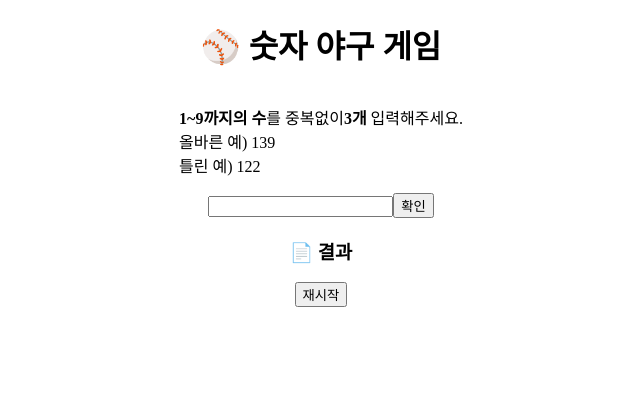
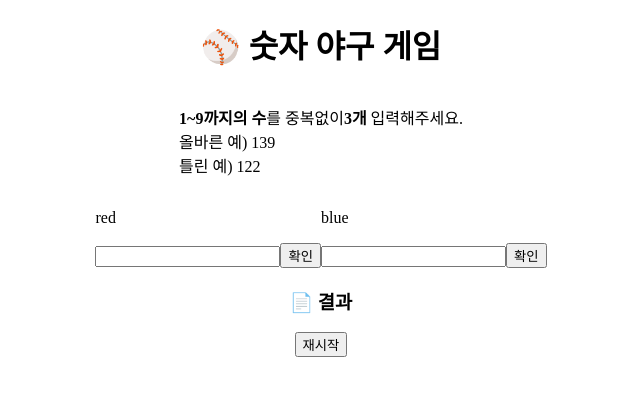
Before and after one commit to sohwakhaeng-fe/numberBaseball, a React (Vite) app: page / in a window 1280 px wide. Shown: the top 396 px of the page, without its empty margins (319-959 px from the left). Built offline with nearby package versions, Linux system fonts and the light colour scheme.

Commit message:
feat: 페어 프로그래밍 기능 구현 1

```diff
--- a/src/App.jsx
+++ b/src/App.jsx
@@ -1,24 +1,29 @@
 import { useState } from "react";
 import "./App.css";
+import PlayerForm from "./components/PlayerForm";
+
+ // 1. 2명의 플레이어가 함께 한다.
+  // 2. 서로 랜덤의 숫자를 지정한다.
+  // 3. 한 턴에 한번 숫자를 입력할 수 있다.
+  // 4. 먼저 맞추는 쪽이 승리한다.
+  // 5. 만약 먼저 시작한 쪽이 정답을 맞추면 상대방한테도 기회가 주어지고, 상대방도 맞추면 무승부
 
 function App() {
 
   const [number, setNumber] = useState("");
 
+  const [isNext, setIsNext] = useState(false);
+
+  const [numbers, setNumbers] = useState([
+    [],[]
+  ]);
+
+  // [],[] : 첫 번째[]: 맞춰야하는값 배열, 두번째 [] : input에서 맞춰지는 값 배열
+  // numbers[1][0] => red가 맞춰야 하는 값
+  // numbers[0][0] => blue가 맞춰야 하는 값
+
   const [resultList, setResultList] = useState([])
-  // 번호 생성
-  const createNumber = () => {
-    let numberArr = []
-    while (numberArr.length < 3) {
-      const num = Math.floor(Math.random() * 9 + 1)
-      if (!numberArr.includes(num)){
-        numberArr.push(num)
-      }
-    }
-    return numberArr.join("")
-  }
 
-  const [randomNumber, setRandomNumber] = useState(createNumber())
   // 결과 텍스트 변환
   const resultToText = (result) => {
     let resultText = ""
@@ -57,22 +62,44 @@ function App() {
   // 재시작
   const reset = () => {
     setNumber("");
-    setRandomNumber(createNumber())
     setResultList([])
   }
-  // 숫자 맞추기
-  const handleSubmit = e => {
-    e.preventDefault()
-    if (!checkValue(number)) return
+
+  const handleSubmit = (player, $event) => {
+      $event.preventDefault()
+      const value = $event.target[0].value;
+      if (!checkValue(value)) return
+
+      // 정답 입력하는 거
+      const index = player === 'red' ? 0 : 1
+
+      if (numbers[0].length !== 0 && numbers[1].length !== 0){
+        matchNumber(numbers, player, value)
+      }
+
+      setNumbers(prev => {
+        let newNumbers = [...prev];
+        newNumbers[index].push(value)
+        console.log(newNumbers);
+        return newNumbers;
+      })
+
+
+  }
+
+  const matchNumber = (numbers, player, value) => {
+    const answer = numbers[player === "red" ? 1 : 0 ][0];
+
+    console.log(answer);
 
     const result = {
       strike: 0,
       ball: 0
     }
     let i = 0;
-    for (const n of number) {
+    for (const n of value) {
 
-      const index = randomNumber.indexOf(n)
+      const index = answer.indexOf(n)
       if (index >= 0 && index === i) {
         result["strike"] += 1
       } else if (index >= 0) {
@@ -83,16 +110,41 @@ function App() {
 
     console.log(result);
 
-    const resultText = resultToText(result)
+  }
 
-    setResultList(prev => [
-      ...prev,
-      resultText
-    ])
+  //  숫자 맞추기
+  // const handleSubmit = e => {
+  //   e.preventDefault()
+  //   if (!checkValue(number)) return
 
-    console.log(randomNumber);
-    console.log(result);
-  }
+  //   const result = {
+  //     strike: 0,
+  //     ball: 0
+  //   }
+  //   let i = 0;
+  //   for (const n of number) {
+
+  //     const index = randomNumber.indexOf(n)
+  //     if (index >= 0 && index === i) {
+  //       result["strike"] += 1
+  //     } else if (index >= 0) {
+  //       result["ball"] += 1
+  //     }
+  //     i++;
+  //   }
+
+  //   console.log(result);
+
+  //   const resultText = resultToText(result)
+
+  //   setResultList(prev => [
+  //     ...prev,
+  //     resultText
+  //   ])
+
+  //   console.log(randomNumber);
+  //   console.log(result);
+  // }
   return (
     <div id="app">
       <h1>⚾ 숫자 야구 게임</h1>
@@ -102,10 +154,14 @@ function App() {
         올바른 예) 139 <br />
         틀린 예) 122
       </p>
-      <form onSubmit={handleSubmit}>
+      <div style={{display: "flex"}}>
+        <PlayerForm player='red' onSubmit={handleSubmit} />
+        <PlayerForm player='blue' onSubmit={handleSubmit} />
+      </div>
+      {/* <form onSubmit={handleSubmit}></form>
         <input readOnly={resultList[resultList.length - 1] === "3 스트라이크"} type="text" id="user-input" value={number} onChange={e => setNumber(e.target.value)}/>
         <button id="submit" onClick={handleSubmit}>확인</button>
-      </form>
+      </form> */}
       <h3>📄 결과</h3>
       {resultList.map((result, index) => {
         if (result === '3 스트라이크') return <div key={index}>정답 입니다!</div>
--- /dev/null
+++ b/src/components/PlayerForm.jsx
@@ -0,0 +1,15 @@
+import { useState } from "react"
+
+// eslint-disable-next-line react/prop-types
+export default function PlayerForm({ player, onSubmit }) {
+
+    const [value, setValue] = useState("");
+
+  return (
+    <form onSubmit={(e) => onSubmit(player, e)}>
+      <p>{player}</p>
+        <input type="text" id="user-input"  value={value} onChange={(e) => setValue(e.target.value)}/>
+        <button id="submit">확인</button>
+    </form>
+  )
+}
```
